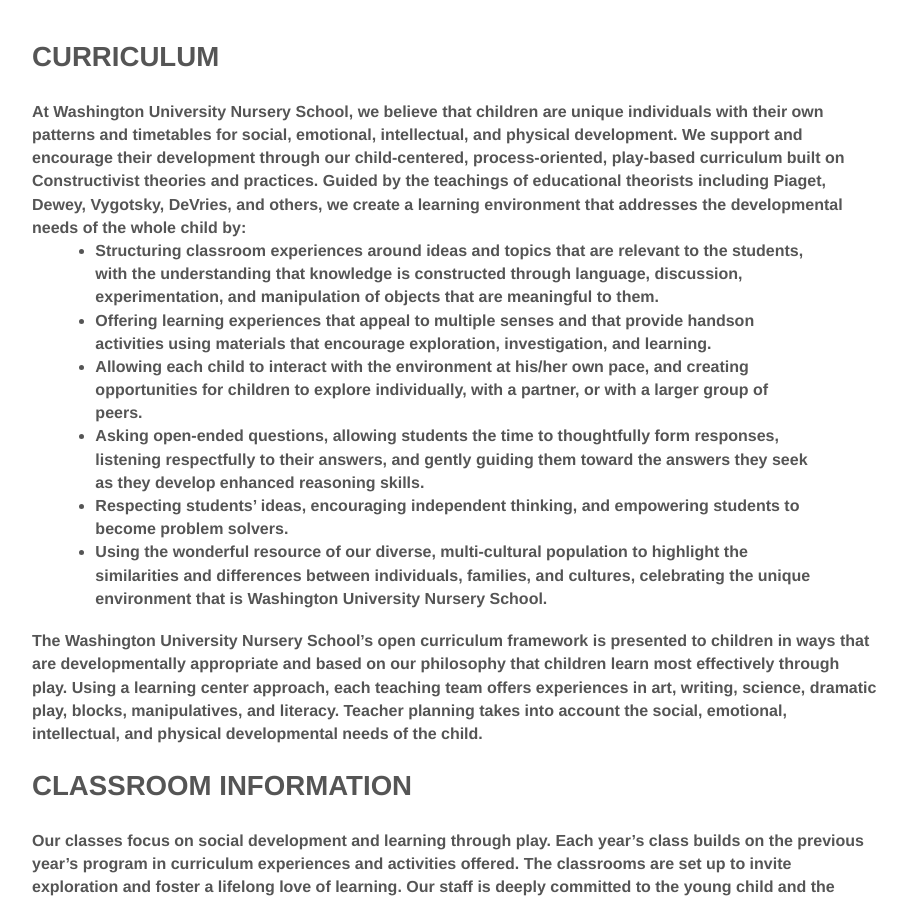
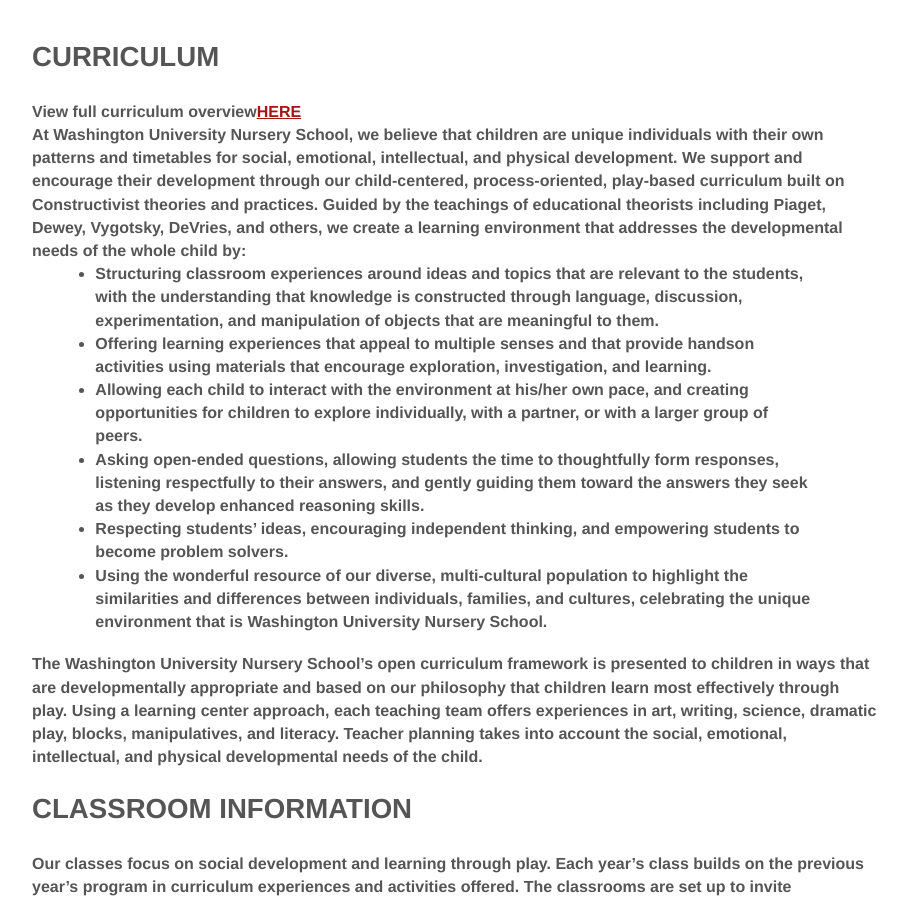
Before and after one commit to cse256-sp2021/information-foraging-maihannguyen, a website: page files/parent_handbook.html in a window 1280 px wide. Shown: the part 1504-2404 px from the top of the page, without its empty margins (28-935 px from the left). Drawn offline with nearby package versions, Linux system fonts and the light colour scheme; files that its build step writes are made by us from their sources; files whose address does not match are found by name.

Commit message:
Curriculum overview added to parent handbook

```diff
--- a/files/parent_handbook.html
+++ b/files/parent_handbook.html
@@ -101,6 +101,7 @@
     <br/>
     <a class = "anchor" id = "curriculum"></a>
     <h2 ><b>CURRICULUM</b></h2>
+    <h4>View full curriculum overview<a href = "curriculum_overview.html">HERE</a></h4>
     <h4>
       At	Washington	University	Nursery	School,	we	believe	that	children	are	unique	individuals
       with	their	own	patterns	and	timetables	for	social,	emotional,	intellectual,	and	physical
```
